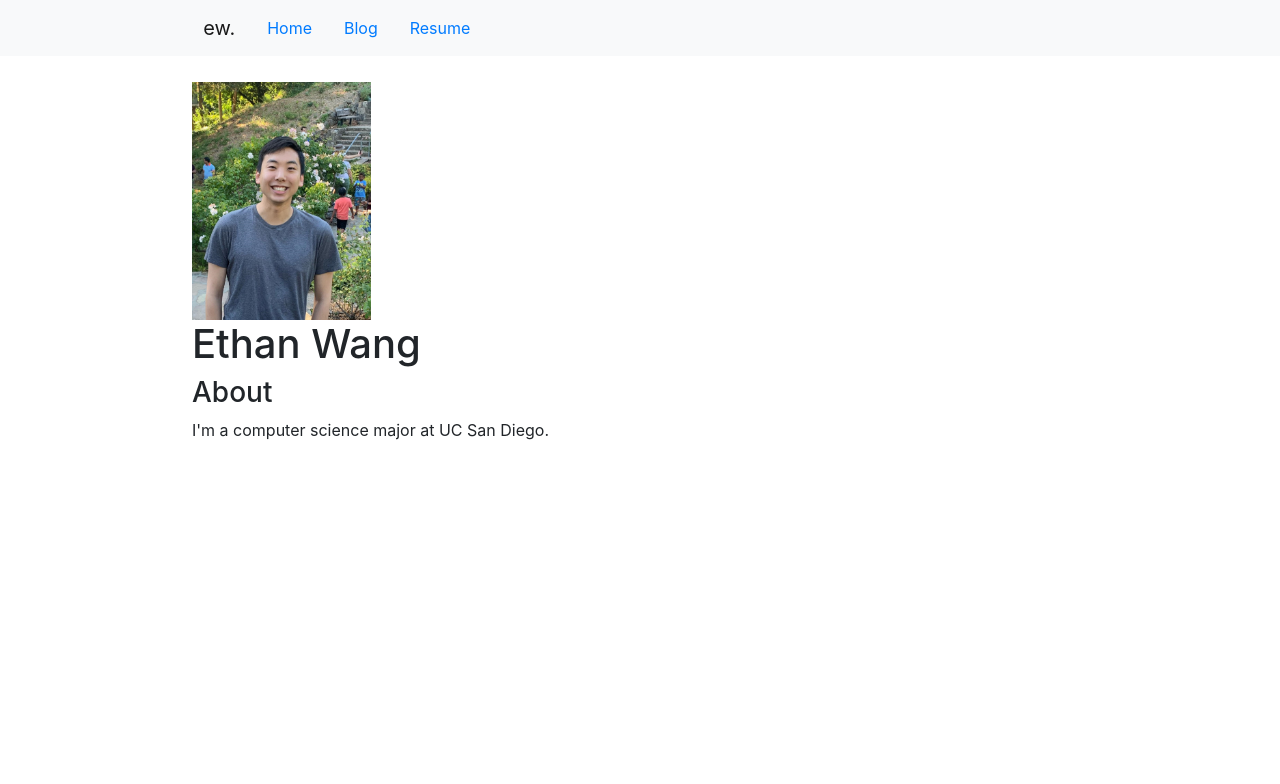
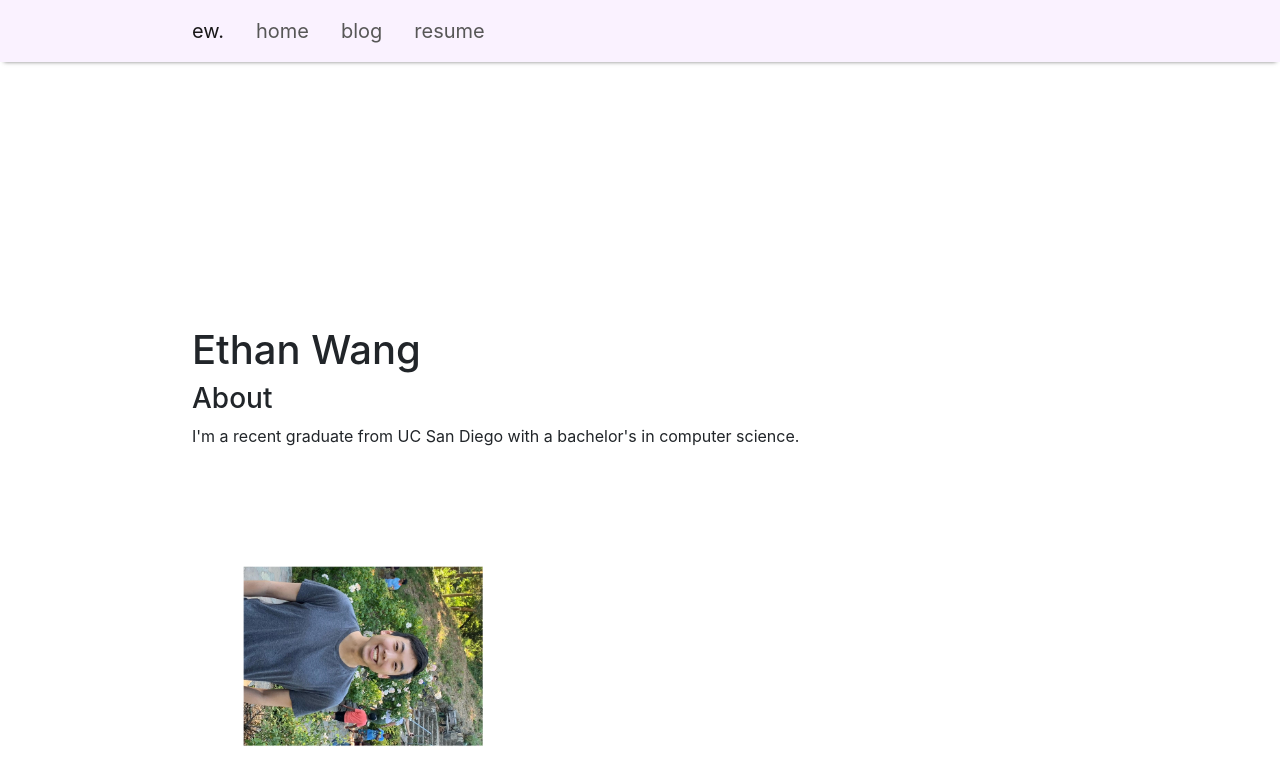
Before and after one commit to edw013/edw013.github.io, a React (Create React App) app: page /#/ in a window 1280 px wide. Shown: the top 784 px of the page. Built offline with nearby package versions, Linux system fonts and the light colour scheme.

Commit message:
Restructure CSS

```diff
--- a/src/App.css
+++ b/src/App.css
@@ -22,6 +22,46 @@
   color: #61dafb;
 }
 
+.navBar-style {
+  background-color: #faf2ff;
+  box-shadow: 0 4px 4px -4px rgba(0,0,0,.5);
+  padding: 0;
+}
+
+a {
+  color: #575757;
+}
+
+.navContainer-style {
+  width: 70%;
+  margin-left: 15%;
+  margin-right: 15%;
+  display: flex;
+}
+
+.navBrand-style {
+  padding-top: 1rem;
+  padding-bottom: 1rem;
+}
+
+.navLink-style {
+  padding-top: 1rem;
+  padding-bottom: 1rem;
+  font-size: 1.25rem;
+}
+
+.navLink-style:hover {
+  background-color: #dad3de;
+  color: #000000;
+}
+
+.bodyContainer-style {
+  width: 70%;
+  margin-left: 15%;
+  margin-right: 15%;
+  margin-top: 2%;
+}
+
 @keyframes App-logo-spin {
   from {
     transform: rotate(0deg);
--- a/src/App.js
+++ b/src/App.js
@@ -3,36 +3,23 @@ import { HashRouter, Switch, Route } from "react-router-dom";
 import Blog, { BlogPost } from "./Blog";
 import { Home } from "./Home";
 import { Navbar, Nav } from "react-bootstrap";
+import "./App.css";
 
 class App extends Component {
     render() {
-        const bodyContainer = {
-            "width": "70%",
-            "marginLeft": "15%",
-            "marginRight": "15%",
-            "marginTop": "2%"
-        }
-
-        const navContainer = {
-            "width": "70%",
-            "marginLeft": "15%",
-            "marginRight": "15%",
-            "display": "flex"
-        }
-
         return (
             <HashRouter basename="/">
                 <div>
-                    <Navbar bg="light" expand="lg" sticky="top">
-                        <div style={navContainer}>
-                            <Navbar.Brand>ew.</Navbar.Brand>
-                            <Nav.Link href="#/">Home</Nav.Link>
-                            <Nav.Link href="#/blog">Blog</Nav.Link>
-                            <Nav.Link href={process.env.PUBLIC_URL + "/Resume.pdf"} target="_blank">Resume</Nav.Link>
+                    <Navbar className="navBar-style" expand="lg" sticky="top">
+                        <div className="navContainer-style">
+                            <Navbar.Brand className="navBrand-style">ew.</Navbar.Brand>
+                            <Nav.Link className="navLink-style" href="#/">home</Nav.Link>
+                            <Nav.Link className="navLink-style" href="#/blog">blog</Nav.Link>
+                            <Nav.Link className="navLink-style" href={process.env.PUBLIC_URL + "/Resume.pdf"} target="_blank">resume</Nav.Link>
                         </div>
                     </Navbar>
 
-                    <div style={bodyContainer}>
+                    <div className="bodyContainer-style">
                         <Switch>
                             <Route exact path="/" component={Home} />
                             <Route exact path="/blog/" component={Blog} />
--- /dev/null
+++ b/src/Home.css
@@ -0,0 +1,54 @@
+.headshot-style {
+    width: 20%;
+    animation-name: rotate, bounce;
+    animation-duration: 2s, 3s;
+    animation-delay: 0s, 2s;
+    animation-timing-function: ease-in, linear;
+    animation-fill-mode: forwards, forwards;
+}
+
+@keyframes rotate {
+    100% {
+        transform: translateY(-20px) rotate(90deg);
+        transform-origin: bottom left;
+    }
+}
+
+@keyframes bounce {
+    0% {
+        transform: translateY(-20px) rotate(90deg);
+        transform-origin: bottom left;
+    }
+    15% {
+        transform: translateY(30vh) translateX(15px) rotate(90deg);
+        transform-origin: bottom left;
+    }
+    35% {
+        transform: translateY(10vh) translateX(30px) rotate(90deg);
+        transform-origin: bottom left;
+    }
+    50% {
+        transform: translateY(30vh) translateX(40px) rotate(90deg);
+        transform-origin: bottom left;
+    }
+    60% {
+        transform: translateY(20vh) translateX(45px) rotate(90deg);
+        transform-origin: bottom left;
+    }
+    68% {
+        transform: translateY(30vh) translateX(50px) rotate(90deg);
+        transform-origin: bottom left;
+    }
+    75% {
+        transform: translateY(25vh) translateX(52px) rotate(90deg);
+        transform-origin: bottom left;
+    }
+    80% {
+        transform: translateY(30vh) translateX(52px) rotate(90deg);
+        transform-origin: bottom left;
+    }
+    100% {
+        transform: translateY(30vh) translateX(52px) rotate(90deg);
+        transform-origin: bottom left;
+    }
+}
--- a/src/Home.js
+++ b/src/Home.js
@@ -1,17 +1,14 @@
 import React, { Component } from "react";
+import "./Home.css";
 
 class Home extends Component {
     render() {
-        let headshotStyle = {
-            "width": "20%"
-        };
-
         return (
             <div>
-                <img src={process.env.PUBLIC_URL + "/ethan.jpg"} alt="Ethan" style={headshotStyle} />
+                <img className="headshot-style" src={process.env.PUBLIC_URL + "/ethan.jpg"} alt="Ethan" />
                 <h1>Ethan Wang</h1>
                 <h3>About</h3>
-                <p>I'm a computer science major at UC San Diego.</p>
+                <p>I'm a recent graduate from UC San Diego with a bachelor's in computer science.</p>
             </div>
         )
     }
```
